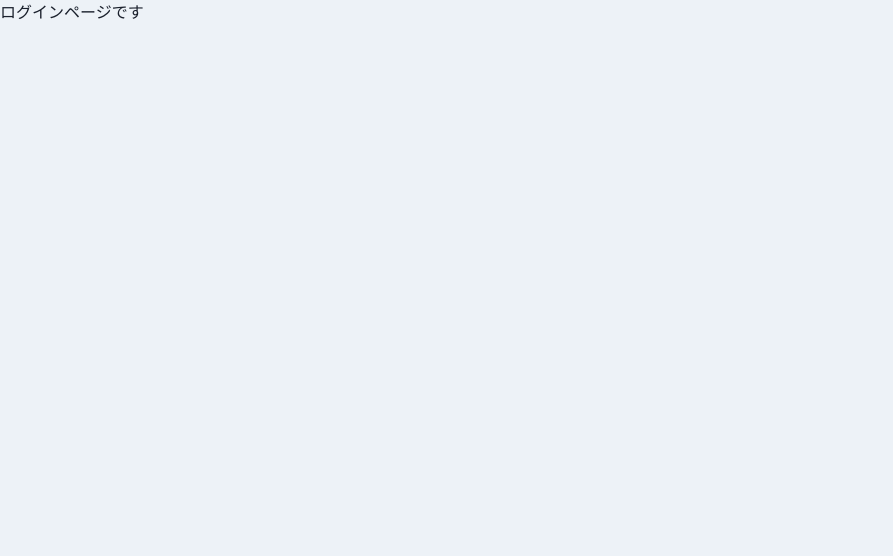
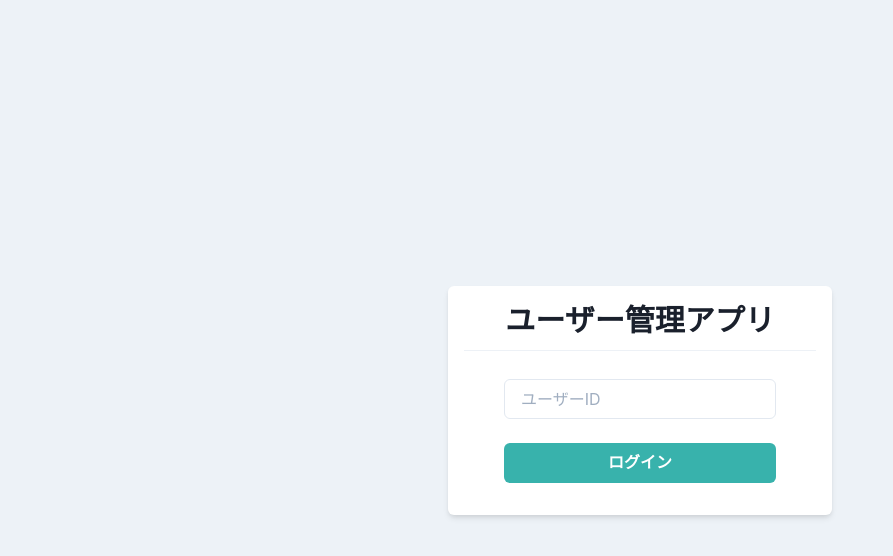
Before and after one commit to sayuri-hamada/user-management-app, a React (Create React App) app: page / in a window 1280 px wide. Shown: the top 556 px of the page, without its empty margins (0-893 px from the left). Built offline with nearby package versions, Linux system fonts and the light colour scheme.

Commit message:
ログイン画面の作成(コンポーネント分割)

```diff
--- /dev/null
+++ b/src/components/atoms/button/PrimaryButton.tsx
@@ -0,0 +1,14 @@
+import { memo, FC, ReactNode } from "react";
+import { Button } from "@chakra-ui/react";
+
+type Props = {
+  children: ReactNode;
+};
+export const PrimaryButton: FC<Props> = memo((props) => {
+  const { children } = props;
+  return (
+    <Button bg="teal.400" color="white" _hover={{ opacity: "0.8" }}>
+      {children}
+    </Button>
+  );
+});
--- a/src/components/pages/Login.tsx
+++ b/src/components/pages/Login.tsx
@@ -1,5 +1,21 @@
+import { Box, Divider, Flex, Heading, Input, Stack } from "@chakra-ui/react";
 import { memo, VFC } from "react";
 
+import { PrimaryButton } from "../atoms/button/PrimaryButton";
+
 export const Login: VFC = memo(() => {
-  return <p>ログインページです</p>
+  return (
+    <Flex align="center" justify="center" height="100vh">
+      <Box bg="white" w="sm" borderRadius="md" p={4} shadow="md">
+        <Heading as="h1" size="lg" textAlign="center">
+          ユーザー管理アプリ
+        </Heading>
+        <Divider my={3} />
+        <Stack spacing={6} py={4} px={10}>
+          <Input placeholder="ユーザーID" />
+          <PrimaryButton>ログイン</PrimaryButton>
+        </Stack>
+      </Box>
+    </Flex>
+  );
 });
```
